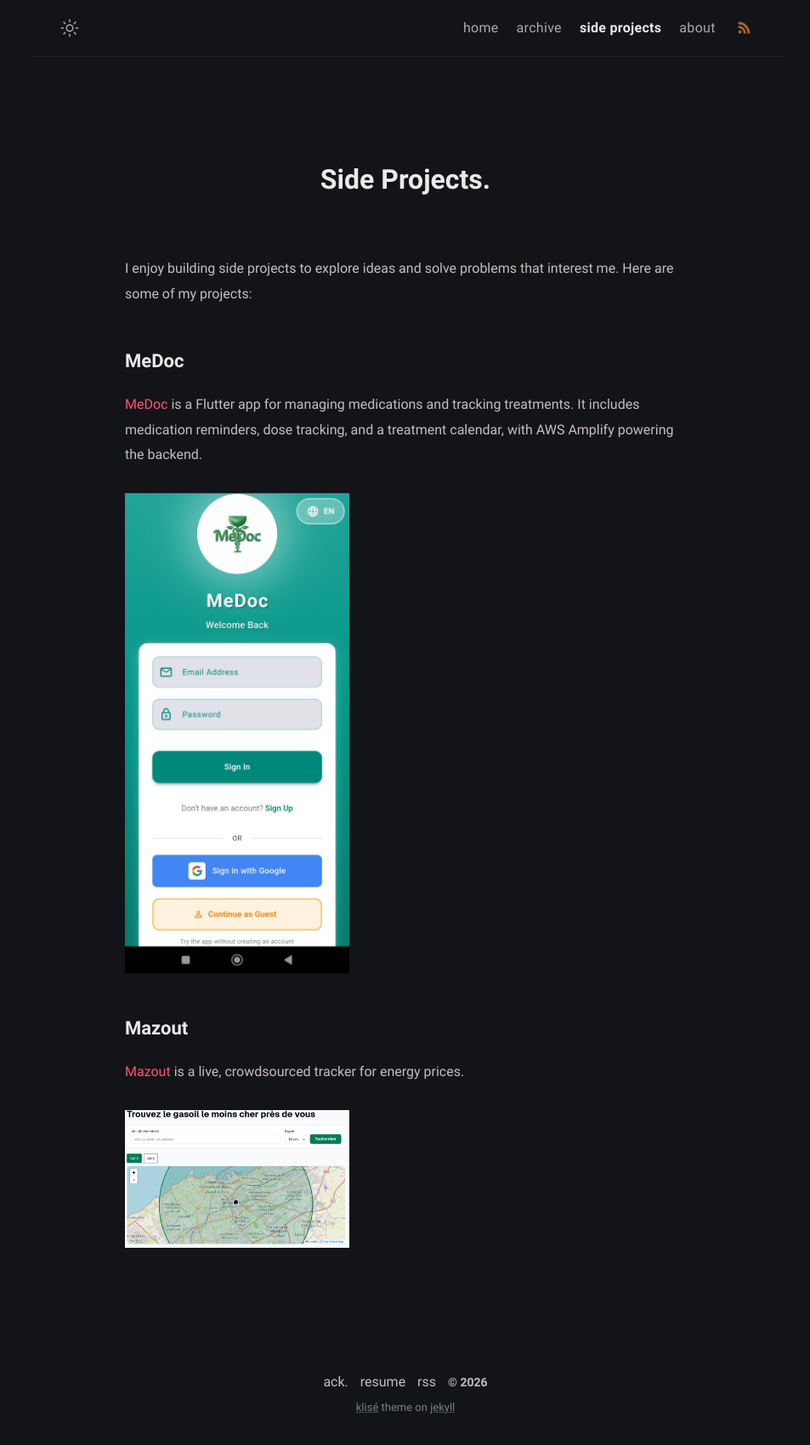
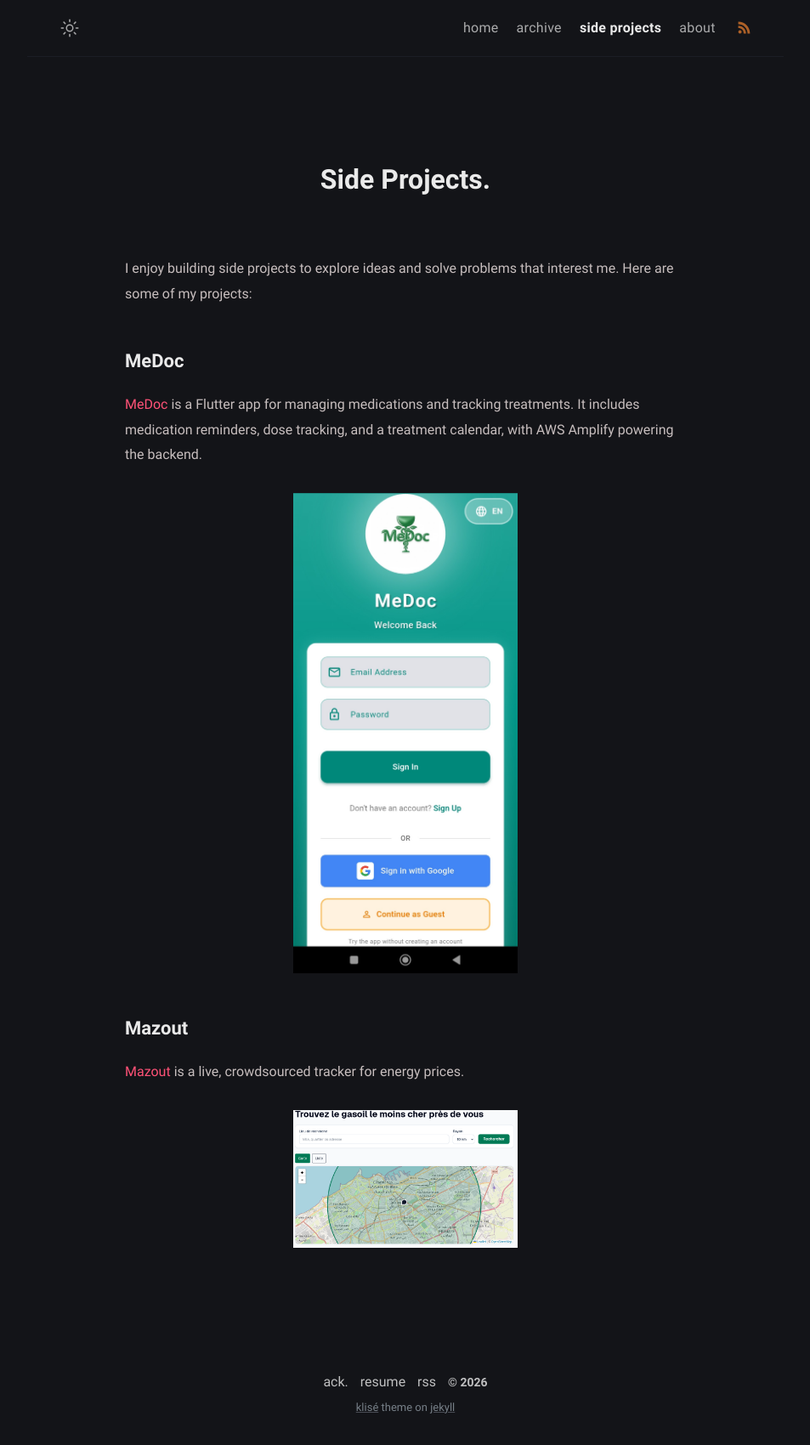
Before and after one commit to benayadt/benayadt.github.io, a Jekyll site: the page built from side-projects.md, in a window 1280 px wide. Shown: the whole page at 85% size, without its empty margins (163-1116 px from the left). Built offline with Jekyll 4.4.1, drawn with Linux system fonts in a browser that asks for light colours.

Commit message:
Improve image styling for MeDoc and Mazout app sections in side projects page

```diff
--- a/side-projects.md
+++ b/side-projects.md
@@ -12,10 +12,10 @@ I enjoy building side projects to explore ideas and solve problems that interest
 
 [MeDoc](https://github.com/benayadt/MeDocAppFlutter) is a Flutter app for managing medications and tracking treatments. It includes medication reminders, dose tracking, and a treatment calendar, with AWS Amplify powering the backend.
 
-<img src="/assets/img/medoc-app.jpg" alt="MeDoc app sign-in screen" style="width: 40%; height: auto;">
+<img src="/assets/img/medoc-app.jpg" alt="MeDoc app sign-in screen" style="display: block; width: 40%; height: auto; margin: 0 auto;">
 
 ## Mazout
 
 [Mazout](https://d2ruzj98qzhjtg.cloudfront.net/) is a live, crowdsourced tracker for energy prices.
 
-<img src="/assets/img/mazout-app.png" alt="Mazout app screenshot" style="width: 40%; height: auto;">
+<img src="/assets/img/mazout-app.png" alt="Mazout app screenshot" style="display: block; width: 40%; height: auto; margin: 0 auto;">
```
